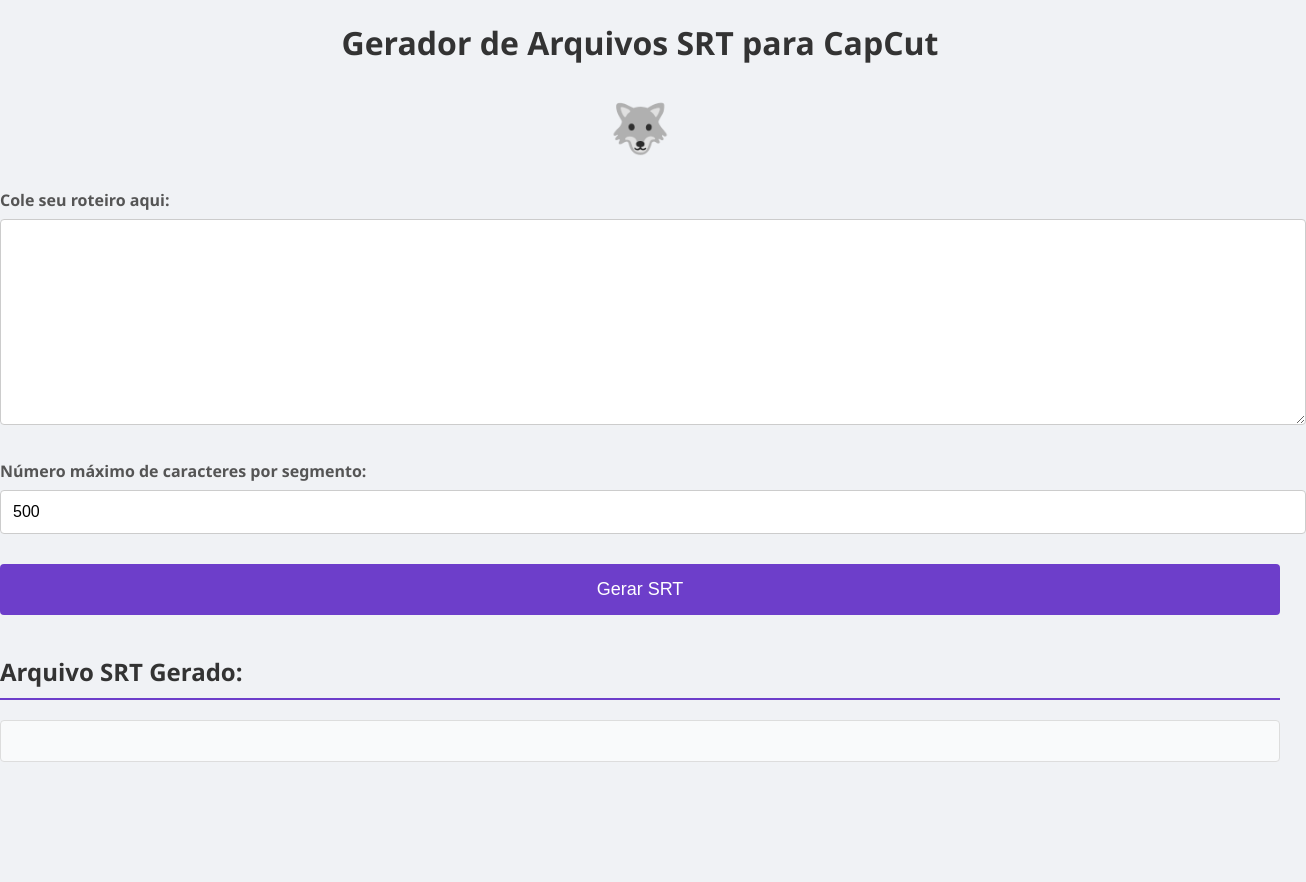
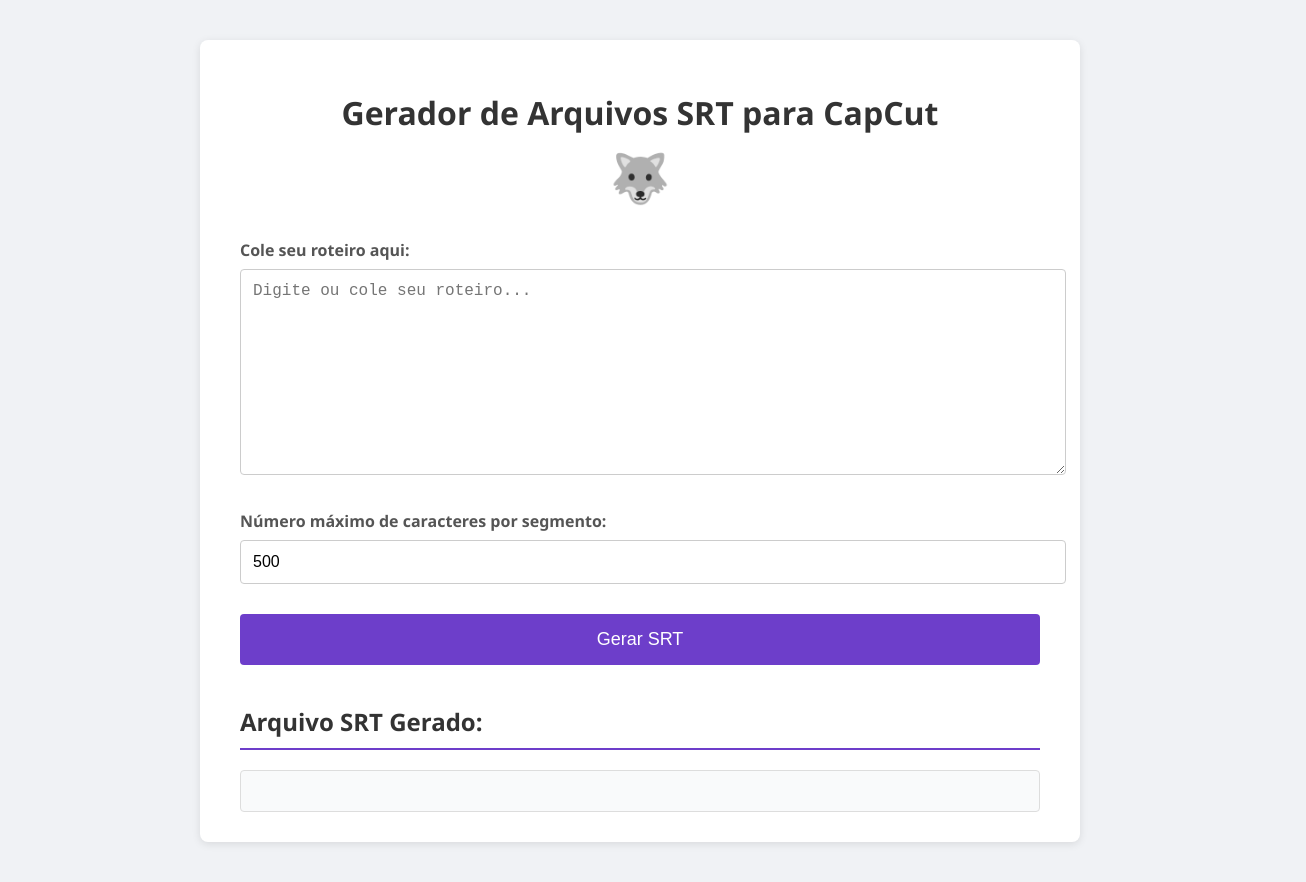
Before and after one commit to csoares99/gerador-srt, a plain HTML site: page index.html in a window 1280 px wide. Shown: the whole page, 1306 px wide, since content can reach past the window. Before the commit the page ends 800 px from the top, so only its background shows below. Drawn offline with Linux system fonts and the light colour scheme.

Commit message:
feat: update style

```diff
--- a/index.html
+++ b/index.html
@@ -26,7 +26,14 @@
         h1 {
             text-align: center;
             color: #333;
-            margin-bottom: 30px;
+            margin-bottom: 10px; /* Ajustado para espaço menor */
+        }
+
+        /* Emoticon */
+        .emoticon {
+            text-align: center;
+            font-size: 48px;
+            margin-bottom: 30px; /* Espaço após o emoticon */
         }
 
         /* Labels e Inputs */
@@ -102,13 +109,6 @@
             background-color: #5A32A3; /* Tom mais escuro para hover */
         }
 
-         /* Emoticon */
-         .emoticon {
-            text-align: center;
-            font-size: 48px;
-            margin-bottom: 30px; /* Espaço após o emoticon */
-        }
-
         /* Responsividade */
         @media (max-width: 600px) {
             .container {
@@ -128,11 +128,14 @@
 </head>
 <body>
 
+    <div class="container">
         <h1>Gerador de Arquivos SRT para CapCut</h1>
 
+        <!-- Emoticon do Lobo -->
         <div class="emoticon">🐺</div>
+
         <label for="script">Cole seu roteiro aqui:</label>
-    <textarea id="script" rows="10"></textarea>
+        <textarea id="script" rows="10" placeholder="Digite ou cole seu roteiro..."></textarea>
 
         <label for="charLimit">Número máximo de caracteres por segmento:</label>
         <input type="number" id="charLimit" value="500">
@@ -141,12 +144,14 @@
 
         <h2>Arquivo SRT Gerado:</h2>
         <div id="output"></div>
+    </div>
 
     <script>
         function generateSRT() {
             const scriptText = document.getElementById('script').value;
             const charLimit = parseInt(document.getElementById('charLimit').value);
             const outputDiv = document.getElementById('output');
+            outputDiv.innerHTML = ''; // Limpar o conteúdo anterior
 
             if (!scriptText || !charLimit) {
                 alert('Por favor, insira o roteiro e o limite de caracteres.');
```
Lines whose indentation alone changed are shown as unchanged.
